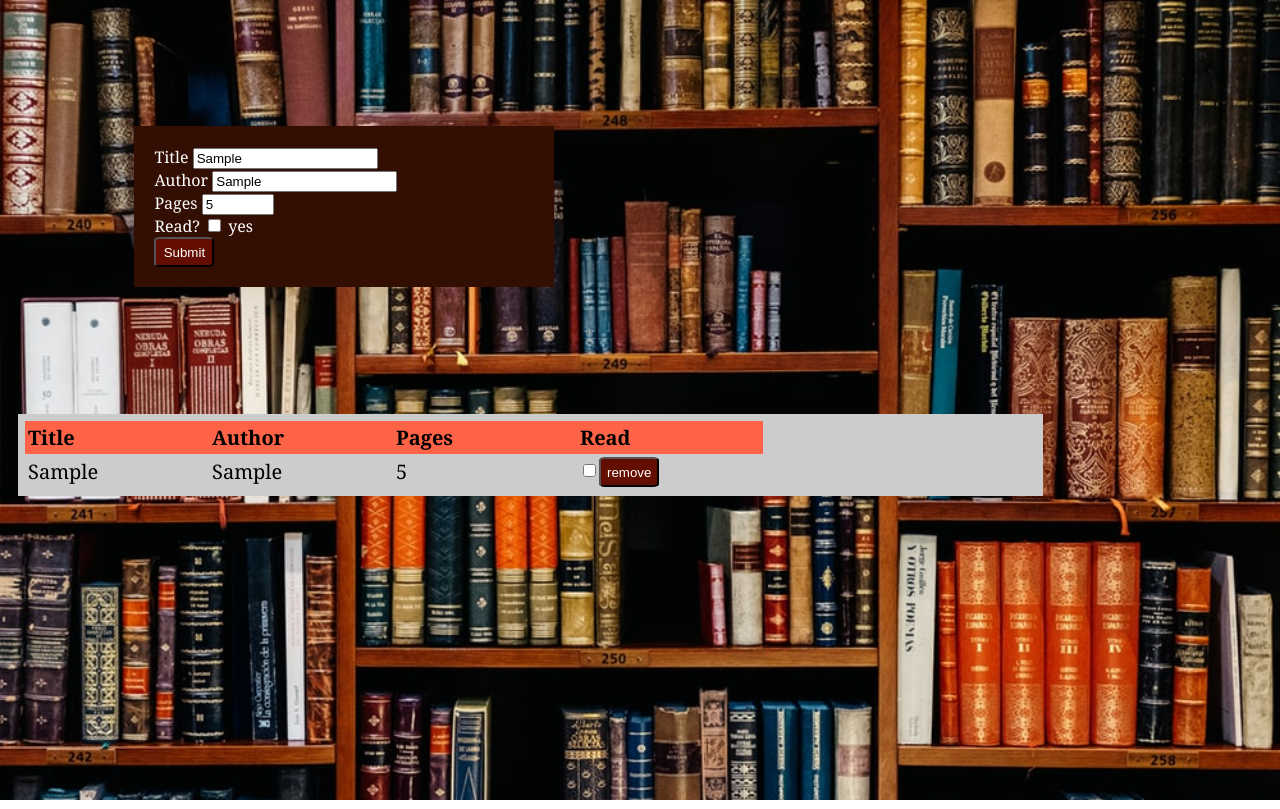
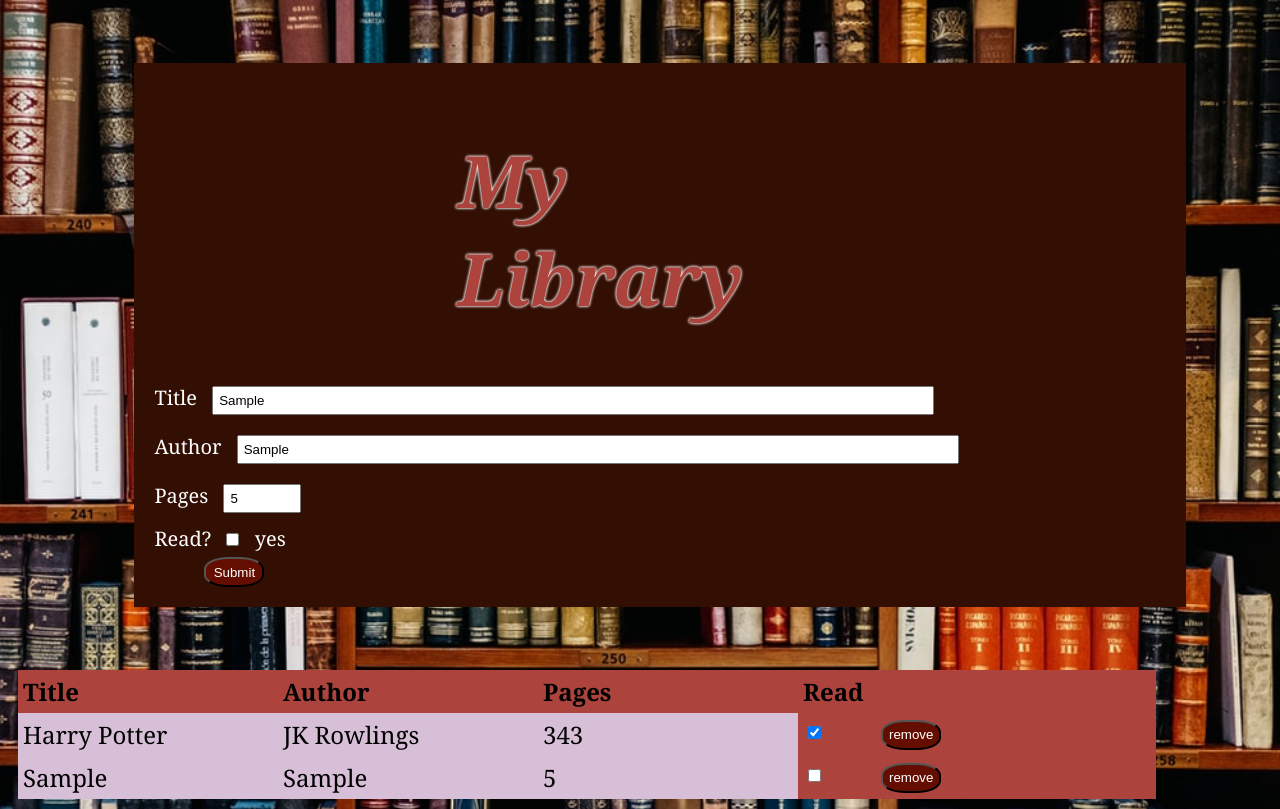
Before and after one commit to TechnicolorPanda/library, a plain HTML site: page index.html in a window 1280 px wide. Both pictures are taken after typing "Sample", "Sample", "5" into the empty fields and a click on the button "Submit". Drawn offline with Linux system fonts and the light colour scheme.

Commit message:
added local storage

```diff
--- a/index.html
+++ b/index.html
@@ -11,12 +11,15 @@ href="style.css">
 
 <body>
 
+  <h1 title = "My Library"></h1>
+
   <div id = "container">
     <div id = "form">
+      <h1>My Library</h1>
         <label for="title">Title</label>
-        <input type="text" id="title" class="text-input" name="title" maxlength="40" onfocus="this.value=''"><br>
+        <input type="text" id="title" class="text-input" name="title" maxlength="100" onfocus="this.value=''"><br>
         <label for="author">Author</label>
-        <input type="text" id="author" class="text-input" name="author"maxlength="40" onfocus="this.value=''"><br>
+        <input type="text" id="author" class="text-input" name="author"maxlength="100" onfocus="this.value=''"><br>
         <label for="pages">Pages</label>
         <input type="number" id="pages" name="pages" min="1" max="9999" onfocus="this.value=''"><br>
         <label for="read">Read?</label>
--- a/library.js
+++ b/library.js
@@ -1,5 +1,6 @@
 let myLibrary = [];
 createHeading("Title", "Author", "Pages", "Read");
+testLocalStorage();
 
 function createHeading() {
     const box = document.getElementById("box");
@@ -28,6 +29,11 @@ function addBookToLibrary() {
     let read = document.getElementById("read").value;
     const myBook = new Book(title, author, pages, read);
     myLibrary.push(myBook);
+    //myLibrary.forEach(element =>
+        //render(element.title, element.author, element.pages, element.read));
+    myLibrary.forEach(element =>
+        mySavedLibrary = JSON.stringify(element.title + "," + element.author + "," + element.pages + "," + element.read));
+        localStorage.setItem("mySavedLibrary", mySavedLibrary);
     clearTable();
     myLibrary.forEach(element =>
         render(element.title, element.author, element.pages, element.read));
@@ -42,7 +48,9 @@ function render() {
             cell.innerHTML = (arguments[j]);
             row.appendChild(cell);
         }
+
     //create read checkbox on table
+
     const checkbox = document.createElement("input");
     checkbox.setAttribute("type","checkbox");
     if (arguments[3] === "yes"){
@@ -67,7 +75,7 @@ function clearTable() {
 }
 
 function removeBook(button) {
-    button.addEventListener("click", function(e) {
+    button.addEventListener("click", function() {
         for (let i = myLibrary.length-1; i>=0; i--) {
             if (myLibrary[i].title === button.value)
                 myLibrary.splice(i,1);
@@ -77,3 +85,66 @@ function removeBook(button) {
             render(element.title, element.author, element.pages, element.read));
         }, false);
 }
+
+//saves data to local storage
+
+function testLocalStorage() {
+    //let localStorateExists = true;
+    if (storageAvailable("localStorage")) {
+        if(!localStorage.getItem("mySavedLibrary")) {
+            console.log("Populate storage");
+            populateStorage();
+          } else {
+            console.log("Retrieve storage");
+            retrieveStorage();
+          }
+      }
+      else {
+        //let localStorageExists = false;
+        console.log("Library can not be saved.")
+      }
+}
+
+function storageAvailable(type) {
+    let storage;
+    try {
+        storage = window[type];
+        let x = '__storage_test__';
+        storage.setItem(x, x);
+        storage.removeItem(x);
+        return true;
+    }
+    catch(e) {
+        return e instanceof DOMException && (
+            e.code === 22 ||
+            e.code === 1014 ||
+            e.name === 'QuotaExceededError' ||
+            e.name === 'NS_ERROR_DOM_QUOTA_REACHED') &&
+            (storage && storage.length !== 0);
+    }
+}
+
+function populateStorage() {
+        //myLibrary =[]
+        let storageLength = localStorage.length;
+        for(i=0; i<storageLength+1; i++){
+            const arr = ["Harry Potter", "JK Rowlings", "343","yes"];
+            myLibrary[i] = new Book(arr[0],arr[1],arr[2],arr[3]);
+        }
+
+        myLibrary.forEach(element =>
+            mySavedLibrary = JSON.stringify(element.title + "," + element.author + "," + element.pages + "," + element.read));
+            localStorage.setItem("mySavedLibrary", mySavedLibrary);
+            clearTable();
+}
+
+function retrieveStorage() {
+    let libraryLength = localStorage.length;
+    for(i=0; i<libraryLength; i++){
+        const arr = localStorage.getItem("mySavedLibrary").split(",");
+        myLibrary[i] = new Book(arr[0],arr[1],arr[2],arr[3])
+        console.table(myLibrary);
+    }
+    myLibrary.forEach(element =>
+        render(element.title, element.author, element.pages, element.read));
+}
--- a/style.css
+++ b/style.css
@@ -1,18 +1,29 @@
 body {
     font-family: Georgia, 'Nimbus Roman No9 L', 'Century Schoolbook L', serif;
+    font-size: 20px;
     background-image: url("library.jpeg");
     background-repeat: no-repeat;
     background-attachment: fixed;
     background-size: cover;
 }
 
+h1 {
+    color:  rgb(172, 68, 61);
+    font-size: 72px;
+    font-style: italic;
+    text-shadow: 0 0 3px white, 0 0 3px whitesmoke;
+    width: 40%;
+    margin-right: auto;
+    margin-left: auto;
+}
+
 #box {
-      background-color:#cccccc;
+      background-color:rgb(172, 68, 61);;
       margin: 10px;
-      width: 80%;
+      width: 90%;
       text-align: left;
-      font-size: 20px;
-      padding: 7px;
+      font-size: 24px;
+      padding: 0px;
       position: relative;
       justify-content: space-evenly;
       border:10px;
@@ -22,24 +33,34 @@ body {
 button {
     height: 30px;
     width: 60px;
-    border-radius: 10%;
+    border-radius: 40%;
     background-color: rgb(100, 14, 2);
     -webkit-text-fill-color: white;
+    margin-left: 50px;
 }
 
 #form {
-      width: 30%;
+      width: 80%;
       margin-left: 10%;
-      margin-top: 10%;
-      margin-bottom: 10%;
+      margin-top: 5%;
+      margin-bottom: 5%;
       color: white;
       background-color: rgb(51, 14, 2);
       padding: 20px;
 
 }
 
-td, th {
-    width: 180px;
+td {
+    width: 250px;
+    background-color: thistle;
+    padding: 5px;
+}
+
+th {
+    width: 250px;
+    background-color: rgb(172, 68, 61);
+    padding: 5px;
+
 }
 
 .row {
@@ -49,6 +70,17 @@ td, th {
     position: relative;
     justify-content: space-evenly;
     width: 100px;
+}
+
+.text-input {
+    padding: 5px;
+    margin:10px;
+    width: 70%;
+}
+
+input {
+    padding: 5px;
+    margin: 10px;
 }
 
 .gridsquare {
@@ -65,3 +97,7 @@ td, th {
 #heading {
     background-color: tomato;
 }
+
+table {
+    border-spacing: 0px;
+}
```
